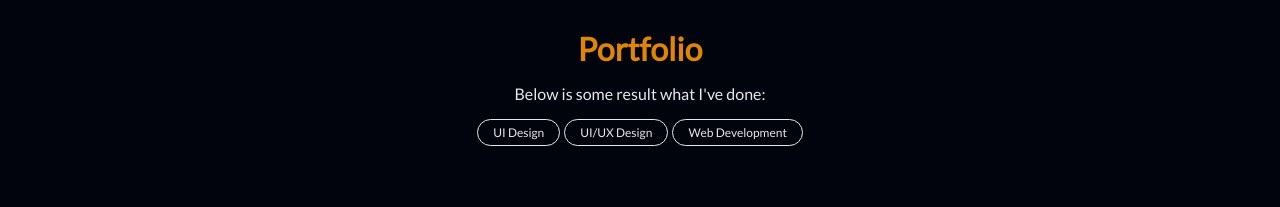
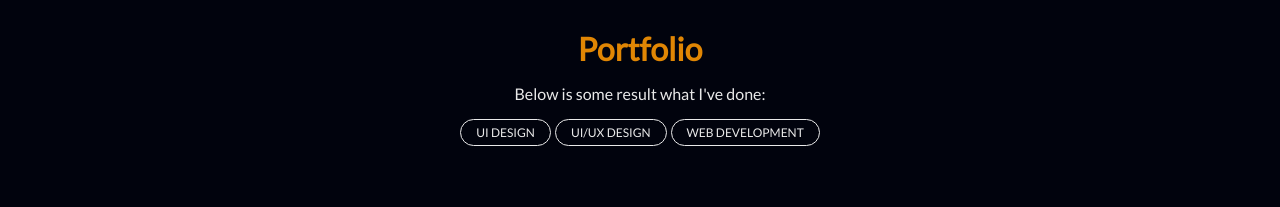
Before and after one commit to Frarif/frarif.com, a plain HTML site: page index.html in a window 1280 px wide. Shown: the part 1095-1302 px from the top of the page. Drawn offline with Linux system fonts and the light colour scheme.

Commit message:
Refix: Button portfolio section index.html

```diff
--- a/index.html
+++ b/index.html
@@ -146,10 +146,10 @@
         <div class="portfolio-text">
           <p>Below is some result what I've done:</p>
           <div class="portfolio-button">
-            <a href="/ui-design/#portfolio"><button>UI Design</button></a>
-            <a href="/ui-ux-design/#portfolio"><button>UI/UX Design</button></a>
+            <a href="/ui-design/#portfolio"><button>UI DESIGN</button></a>
+            <a href="/ui-ux-design/#portfolio"><button>UI/UX DESIGN</button></a>
             <a href="/web-development/#portfolio"
-              ><button>Web Development</button></a
+              ><button>WEB DEVELOPMENT</button></a
             >
           </div>
         </div>
```
Also changed, not shown: ui-design/index.html (+3 -3 lines), ui-ux-design/index.html (+3 -3 lines), web-development/index.html (+3 -3 lines).
